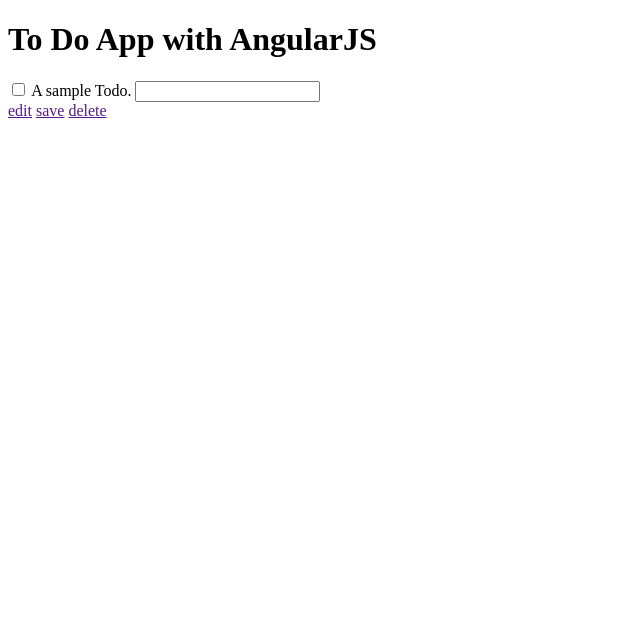
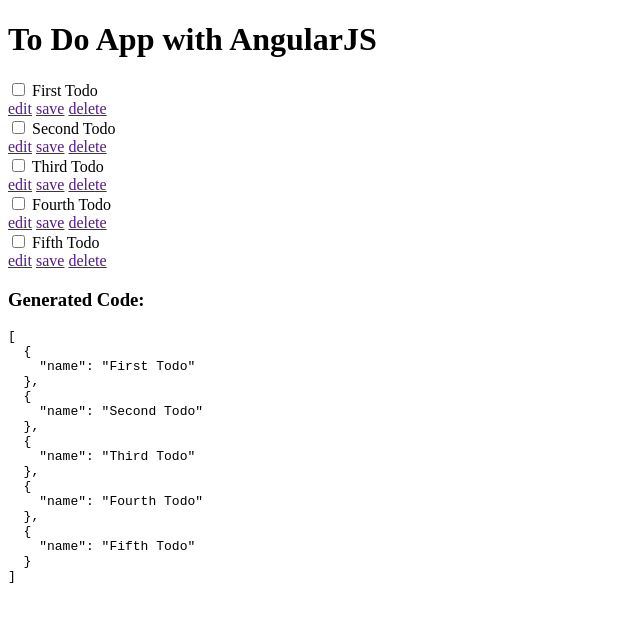
Before and after one commit to fidelhech/AngularJSToDo, a plain HTML site: page index.html in a window 1280 px wide. Shown: the whole page, without its empty margins (0-640 px from the left). Drawn offline with Linux system fonts and the light colour scheme.

Commit message:
Showing json and added more directives.

```diff
--- a/index.html
+++ b/index.html
@@ -13,14 +13,18 @@
 
 		<h1>To Do App with AngularJS</h1>
 		<div ng-controller="mainCtrl" class="list">
-			<input type="checkbox">
-			<label class="editing-label" for="">A sample Todo.</label>
-			<input class="editing-label" type="text">
-			<div class="actions">
-				<a href="">edit</a>
-				<a href="" ng-click="helloWorld()">save</a>
-				<a href="" class="delete">delete</a>
+			<div ng-repeat="todo in todos">
+				<input ng-model="todo.completed" type="checkbox">
+				<label ng-hide="editing" class="editing-label" for="" ng-click="helloWorld()">{{todo.name}}</label>
+				<input ng-show="editing" ng-model="todo.name" class="editing-label" type="text">
+				<div class="actions">
+					<a href="" ng-click=" editing = !editing ">edit</a>
+					<a href="" ng-click="helloWorld()">save</a>
+					<a href="" class="delete">delete</a>
+				</div>
 			</div>
+			<h3>Generated Code:</h3>
+			<pre>{{todos | json}}</pre>
 		</div>
 
 		<script src="vendor/angular.min.js"></script>
--- a/scripts/app.js
+++ b/scripts/app.js
@@ -1,6 +1,15 @@
 angular.module('todoListApp', [])
 .controller('mainCtrl', function($scope) {
+
 	$scope.helloWorld = function() {
 		console.log('Hello There! HelloWorld Controller in the MainCtrl.');
 	};
+
+	$scope.todos = [
+		{'name': 'First Todo'},
+		{'name': 'Second Todo'},
+		{'name': 'Third Todo'},
+		{'name': 'Fourth Todo'},
+		{'name': 'Fifth Todo'},
+	]
 });
```
